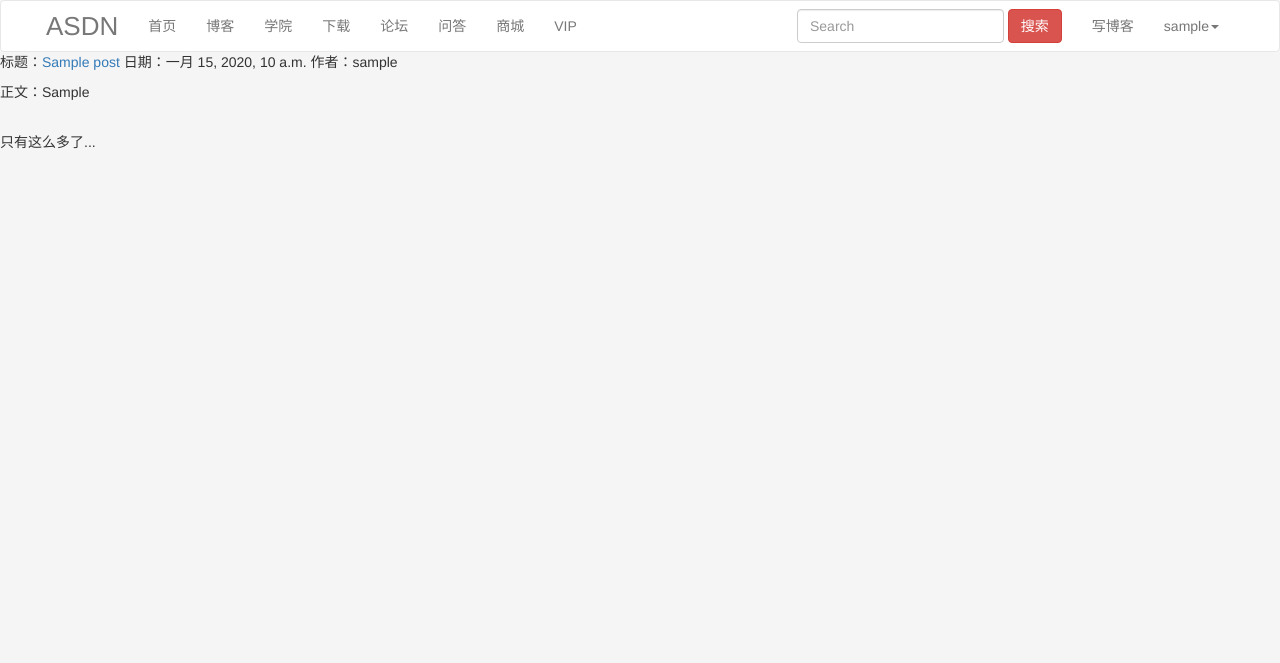
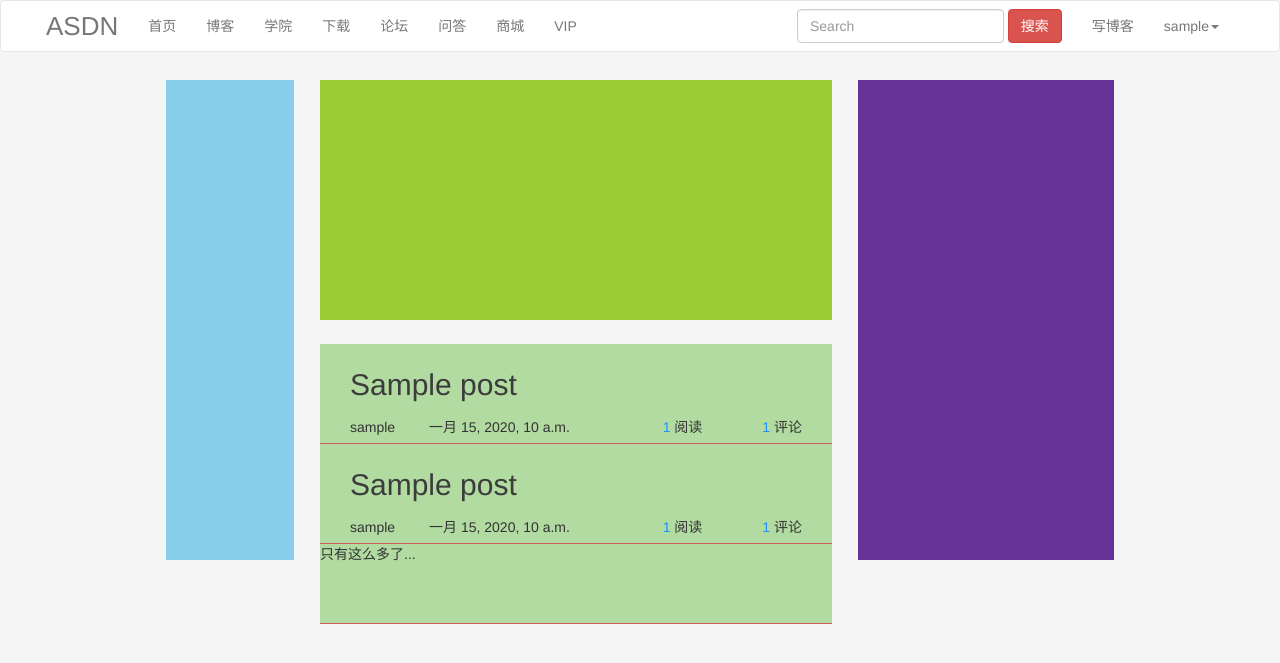
Before and after one commit to BJ-1803-B4/bbs, a Django app: template post/templates/index.html in a window 1280 px wide. Shown: the top 663 px of the page. Run offline with Django 3.2, Linux system fonts and the light colour scheme; the template is opened without the code that fills it: most values are stand-ins (such as "Sample title", 1, 10 or a date in 2020); data that the repository does not hold is empty; some libraries are stand-ins or nearby versions.

```diff
--- a/post/forms.py
+++ b/post/forms.py
@@ -4,7 +4,8 @@ from django import forms
 class PostEditForm(forms.Form):
     post_title = forms.CharField(max_length=50,
                                  widget=forms.TextInput(attrs={'class': 'form-control', 'placeholder': '标题'}))
-    post_content = forms.CharField(widget=forms.TextInput(attrs={'class': 'form-control',  'placeholder': '正文'}))
+    post_content = forms.CharField(widget=forms.Textarea(attrs={'class': 'form-control',  'placeholder': '正文'}))
+
 
     def clean(self):
         cleaned_data = self.cleaned_data
--- a/post/templates/index.html
+++ b/post/templates/index.html
@@ -4,21 +4,33 @@
 {% block page_title %}ASDN{% endblock %}
 
 {% block page_head %}
-
+    <link rel="stylesheet" href="{% static 'post/css/index.css' %}">
 {% endblock %}
 
 {% block page_content %}
+    <div id="left_nav"></div>
+    <div id="top_ad"></div>
+    <div id="top_ten"></div>
     <ul id="post_ul">
         {% for post in posts %}
             <li>
+                <p><a href="{% url 'post_detail' post.id %}">{{ post.title }}</a></p>
                 <p>
-                    <span>标题：<a href="{% url 'post_detail' post.id %}">{{ post.title }}</a></span>
-                    <span>日期：{{ post.timestamp }}</span>
-                    <span>作者：{{ post.user.username }}</span>
+                    <span>{{ post.user.username }}</span>
+                    <span>{{ post.timestamp }}</span>
+                    <span><span>{{ post.comm_count }}</span>&nbsp;评论</span>
+                    <span><span>{{ post.view_count }}</span>&nbsp;阅读</span>
                 </p>
-                <p>正文：{{ post.cont_html }}</p>
             </li>
-            <br>
+            <li>
+                <p><a href="{% url 'post_detail' post.id %}">{{ post.title }}</a></p>
+                <p>
+                    <span>{{ post.user.username }}</span>
+                    <span>{{ post.timestamp }}</span>
+                    <span><span>{{ post.comm_count }}</span>&nbsp;评论</span>
+                    <span><span>{{ post.view_count }}</span>&nbsp;阅读</span>
+                </p>
+            </li>
         {% endfor %}
     </ul>
 {% endblock %}
--- a/post/templates/nav_common.html
+++ b/post/templates/nav_common.html
@@ -55,7 +55,7 @@
                                 <a href="#" class="dropdown-toggle" data-toggle="dropdown" role="button"
                                    aria-haspopup="true" aria-expanded="false">{{ username }}<span class="caret"></span></a>
                                 <ul class="dropdown-menu">
-                                    <li><a href="#">个人主业</a></li>
+                                    <li><a href="#">个人主页</a></li>
                                     <li role="separator" class="divider"></li>
                                     <li><a href="{% url 'logout' %}">注销用户</a></li>
                                 </ul>
--- a/post/templates/post_edit.html
+++ b/post/templates/post_edit.html
@@ -10,14 +10,12 @@
 {% endblock %}
 
 {% block page_content %}
-    <div id="content">
     <div id="edit_form">
         <form action="{% url 'post_edit' %}" method="POST">
             {% csrf_token %}
             <div class="form-group">{{ form.post_title }}</div>
-                <div class="form-group">{{ form.post_content }}</div>
+            <div id="content" class="form-group">{{ form.post_content }}</div>
             <button type="submit" class="btn btn-danger btn-block">提交</button>
         </form>
     </div>
-    </div>
 {% endblock %}
--- a/post/views.py
+++ b/post/views.py
@@ -27,10 +27,11 @@ def login_required(view_fun):
     return valid_cookie_and_session
 
 
-def get_username(uid):
+# 将经过加密的uid解密为username
+def get_username(request):
+    uid = request.COOKIES.get('uid', 0)
     if not uid:
         return uid
-    print('onasiondoiansoidn')
     timestamp_signing = signing.TimestampSigner()
     result = timestamp_signing.unsign(uid, max_age=60 * 60 * 24)
     username = signing.loads(result)['username']
@@ -38,8 +39,7 @@ def get_username(uid):
 
 
 def index(request):
-    uid = request.COOKIES.get('uid', 0)
-    username = get_username(uid)
+    username = get_username(request)
     posts = Post.objects.all().order_by('-timestamp')[:20]
     return render(request, 'index.html', {'username': username, 'posts': posts})
 
@@ -48,35 +48,37 @@ def index(request):
 @login_required
 def post_edit(request):
     form = PostEditForm()
+    username = get_username(request)
     if request.method == 'POST':
         form = PostEditForm(request.POST)
         if form.is_valid():
-            username = get_username(request.COOKIES.get('uid'))
             user = User.objects.filter(username=username)[0]
             title = form.cleaned_data['post_title']
             cont_str = form.cleaned_data['post_content']
             cont_html = cont_str
             post = Post.objects.create(user=user, author=username, title=title, cont_str=cont_str, cont_html=cont_html)
             return redirect(reverse('post_detail', args=(post.id,)))
-    return render(request, 'post_edit.html', {'form': form})
+    return render(request, 'post_edit.html', {'form': form, 'username': username})
 
 
 def post_detail(request, pid):
     post = get_object_or_404(Post, pk=pid)
-    return render(request, "post_detail.html", {'post': post})
+    username = get_username(request)
+    return render(request, "post_detail.html", {'post': post, 'username': username})
 
 
 def search_results(request):
-    return render(request, 'search_results.html')
+    username = get_username(request)
+    return render(request, 'search_results.html', {'username': username})
 
 
+# js异步获取帖子列表
 def get_posts(request):
     if request.method == 'GET':
         offset = int(request.GET.get('offset'))
         start = int(request.GET.get('start'))
         queryset = Post.objects.order_by('-timestamp').filter(pk__in=range(start, start + offset))
-        posts = serialize('json', queryset)
-        print(posts)
+        posts = serialize('json', queryset)     # 将查询集序列化成json
         response = JsonResponse({'data': posts})
         return response
     raise Http404
--- /dev/null
+++ b/static/post/css/index.css
@@ -0,0 +1,67 @@
+#left_nav{
+    position: absolute;
+    width: 10%;
+    height: 60%;
+    background: skyblue;
+    left: 13%;
+    top: 10%;
+}
+
+#top_ad{
+    position: absolute;
+    width: 40%;
+    height: 30%;
+    background: yellowgreen;
+    left: 25%;
+    top: 10%;
+}
+
+#post_ul{
+    position: absolute;
+    width: 40%;
+    background: #b2dba1;
+    left: 25%;
+    top: 43%;
+}
+
+#top_ten{
+    position: absolute;
+    width: 20%;
+    height: 60%;
+    background: rebeccapurple;
+    right: 13%;
+    top: 10%;
+}
+
+#post_ul li{
+    height: 80px;
+    border-bottom: 1px solid indianred;
+}
+
+#post_ul li p:first-child{
+    font-size: 30px;
+    text-indent: 30px;
+    margin-top: 20px;
+}
+
+#post_ul li p:first-child a{
+    color: #3c3c3c;
+}
+
+#post_ul li p:last-child span{
+    display: inline-block;
+    text-indent: 30px;
+}
+
+#post_ul li p:last-child span:nth-child(3){
+    float: right;
+    margin-right: 30px;
+}
+
+#post_ul li p:last-child span:nth-child(4){
+    float: right;
+}
+
+#post_ul li p:last-child span span{
+    color: dodgerblue;
+}
```
Also changed, not shown: post/templates/post_detail.html (+15 -5 lines), static/post/css/post_detail.css (+52 -0 lines), static/post/css/post_edit.css (+10 -0 lines), static/common/image/bg-title.png (added). Lines whose indentation alone changed are shown as unchanged.
